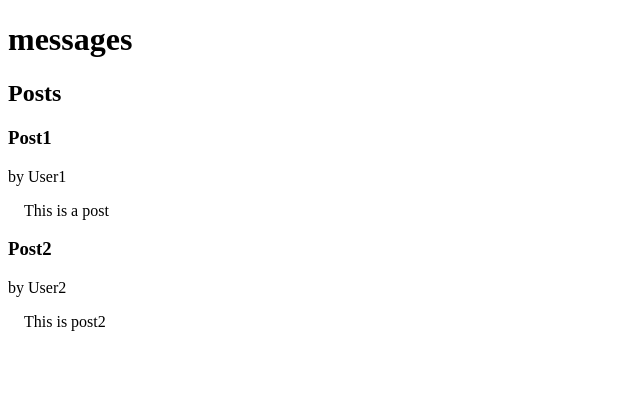
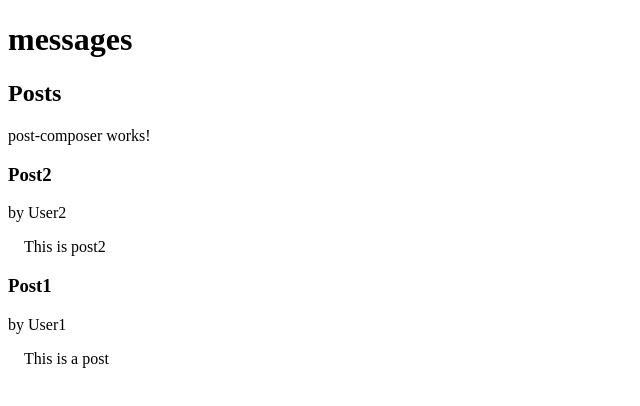
Before and after one commit to stai1/messages, an Angular app: page /board in a window 1280 px wide. Shown: the top 406 px of the page, without its empty margins (0-640 px from the left). Built offline with nearby package versions, Linux system fonts and the light colour scheme.

Commit message:
Observable posts

```diff
--- a/src/app/app.module.ts
+++ b/src/app/app.module.ts
@@ -4,11 +4,13 @@ import { NgModule } from '@angular/core';
 import { AppRoutingModule } from './app-routing.module';
 import { AppComponent } from './app.component';
 import { BoardComponent } from './board/board.component';
+import { PostComposerComponent } from './post-composer/post-composer.component';
 
 @NgModule({
   declarations: [
     AppComponent,
-    BoardComponent
+    BoardComponent,
+    PostComposerComponent
   ],
   imports: [
     BrowserModule,
--- a/src/app/board/board.component.html
+++ b/src/app/board/board.component.html
@@ -1,6 +1,7 @@
 <h2>Posts</h2>
 <div>
-	<div *ngFor="let post of posts">
+	<app-post-composer></app-post-composer>
+	<div *ngFor="let post of posts.reverse()">
 		<h3>{{post.title}}</h3>
 		<p>by {{post.name}}</p>
 		<p class="content">{{post.content}}</p>
--- a/src/app/board/board.component.ts
+++ b/src/app/board/board.component.ts
@@ -1,7 +1,7 @@
 import { Component, OnInit } from '@angular/core';
+import { PostService } from '../post.service';
 
-import { Post } from './post';
-import { getInterpolationArgsLength } from '@angular/compiler/src/render3/view/util';
+import { Post } from '../post';
 
 @Component({
   selector: 'app-board',
@@ -9,11 +9,14 @@ import { getInterpolationArgsLength } from '@angular/compiler/src/render3/view/u
   styleUrls: ['./board.component.scss']
 })
 export class BoardComponent implements OnInit {
-  posts: Post[] = [];
-  constructor() { }
+  posts: Post[];
+  constructor(private postService: PostService) { }
 
   ngOnInit() {
-    this.posts.push(new Post(0, 0, "Post1", "This is a post", "User1"));
-    this.posts.push(new Post(0, 2, "Post2", "This is post2", "User2"));
+    this.getPosts();
+  }
+
+  getPosts(): void {
+    this.postService.getPosts().subscribe(result => this.posts = result);
   }
 }
--- /dev/null
+++ b/src/app/post-composer/post-composer.component.html
@@ -0,0 +1 @@
+<p>post-composer works!</p>
--- /dev/null
+++ b/src/app/post-composer/post-composer.component.ts
@@ -0,0 +1,15 @@
+import { Component, OnInit } from '@angular/core';
+
+@Component({
+  selector: 'app-post-composer',
+  templateUrl: './post-composer.component.html',
+  styleUrls: ['./post-composer.component.scss']
+})
+export class PostComposerComponent implements OnInit {
+
+  constructor() { }
+
+  ngOnInit() {
+  }
+
+}
--- /dev/null
+++ b/src/app/post.service.ts
@@ -0,0 +1,19 @@
+import { Injectable } from '@angular/core';
+import { Observable, of} from 'rxjs';
+
+import { Post } from './post';
+
+@Injectable({
+  providedIn: 'root'
+})
+export class PostService {
+  posts: Post[] = [
+    new Post(0, 0, "Post1", "This is a post", "User1"),
+    new Post(0, 2, "Post2", "This is post2", "User2")
+  ];
+  constructor() { }
+
+  getPosts(): Observable<Post[]> {
+    return of(this.posts);
+  }
+}
```
Also changed, not shown: src/app/post-composer/post-composer.component.scss (added), src/app/post.ts (renamed from src/app/board/post.ts), 2 other files (tests, documents, lock files or other folders).
